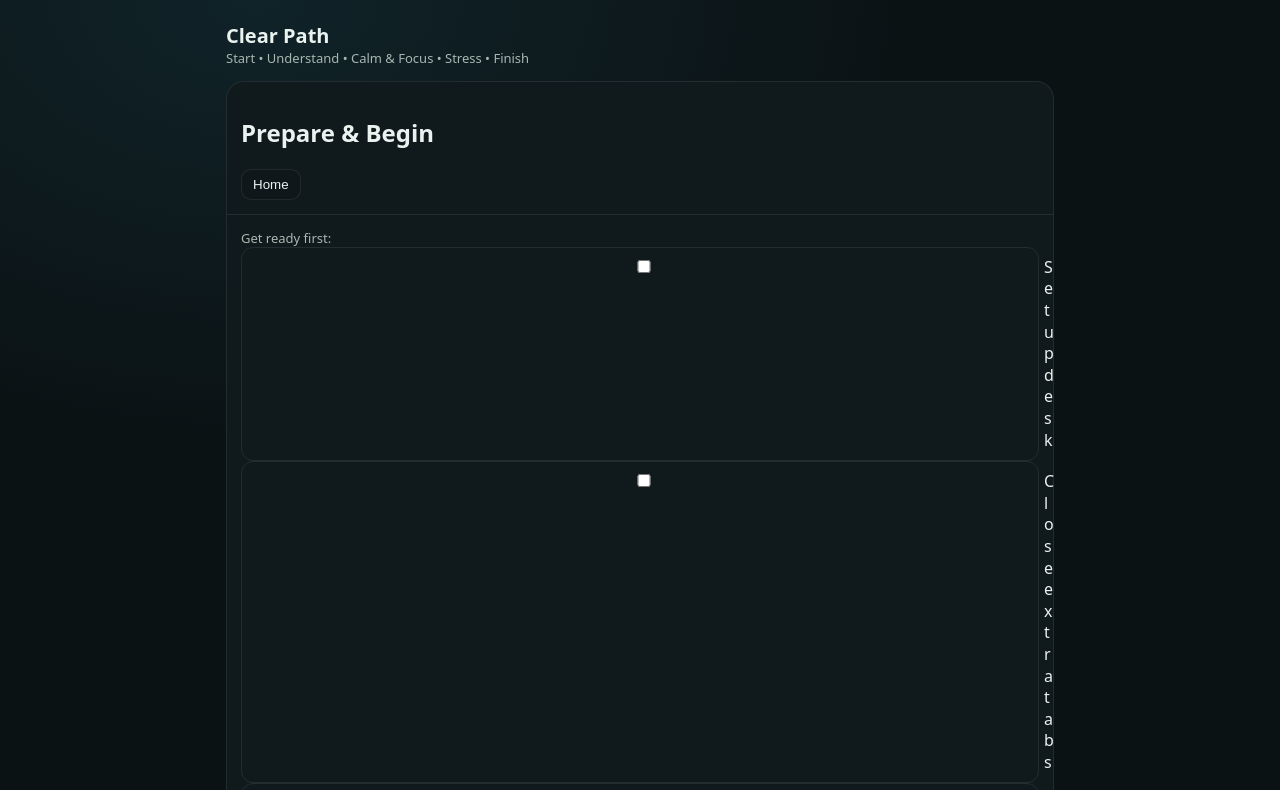
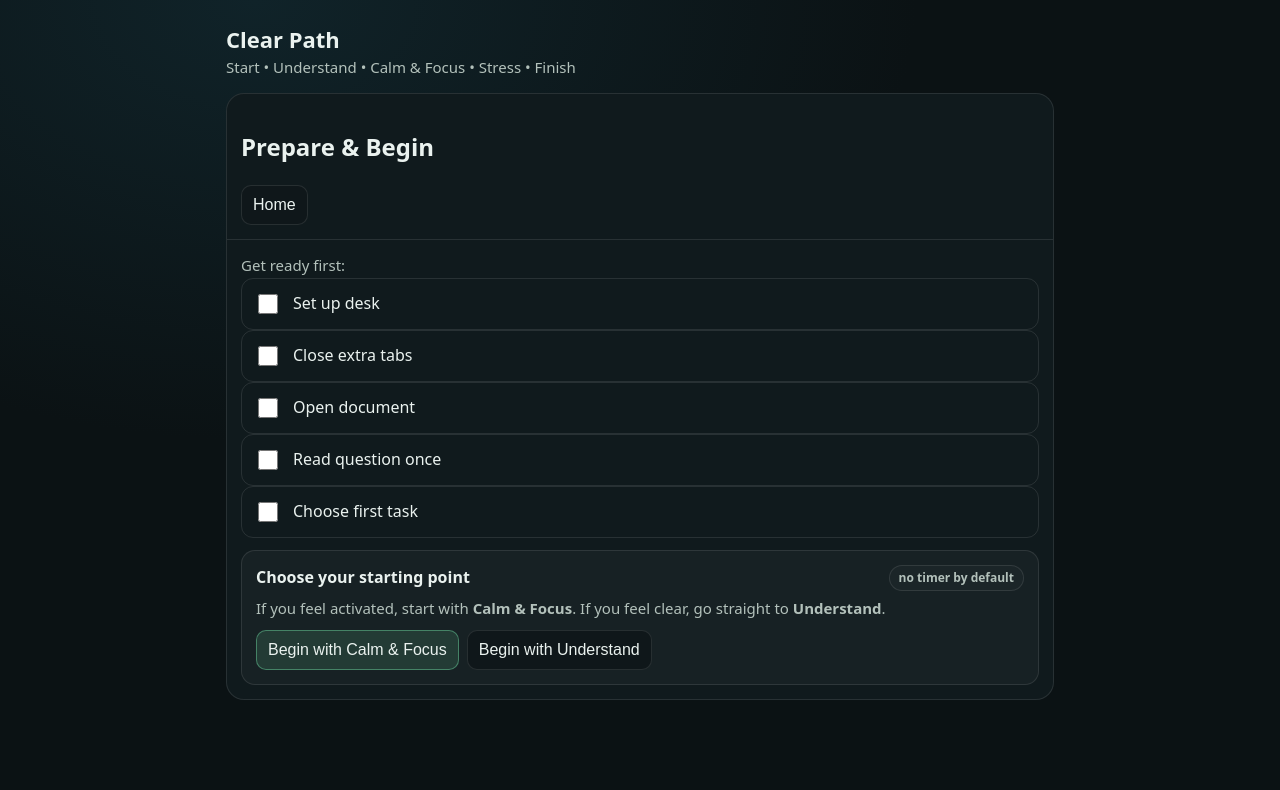
Before and after one commit to coherence-nikolai/clear-path, a plain HTML site: page index.html in a window 1280 px wide. Both pictures are taken after a click on the button "▶ Start". Shown: the top 790 px of the page. Drawn offline with Linux system fonts and the light colour scheme.

Commit message:
Update index.html

```diff
--- a/index.html
+++ b/index.html
@@ -3,13 +3,19 @@
 <head>
 <meta charset="utf-8"/>
 <meta name="viewport" content="width=device-width, initial-scale=1"/>
-<title>Clear Path V2.2</title>
+<title>Clear Path V2.3</title>
 <meta name="theme-color" content="#0b1214"/>
 <style>
 :root{
-  --bg:#0b1214;--fg:#eaf2ef;--mut:#a9b7b1;--acc:#78f0b1;
-  --card:#101a1d;--b:rgba(255,255,255,.08);--r:18px;
-  --soft:rgba(120,240,177,.10);
+  --bg:#0b1214;--fg:#eaf2ef;--mut:#b3c1bb;--acc:#78f0b1;
+  --card:#101a1d;--b:rgba(255,255,255,.10);--r:18px;
+  --soft:rgba(120,240,177,.12);
+  --fs-base:16px;      /* core reading size */
+  --fs-small:15px;     /* helper text still readable */
+  --fs-sub:15px;       /* nav/subtitle */
+  --fs-btn:17px;       /* button labels */
+  --lh:1.55;           /* line height for readability */
+  --pad:14px;          /* comfortable padding */
 }
 *{box-sizing:border-box}
 body{
@@ -18,33 +24,38 @@ body{
   background:radial-gradient(1200px 800px at 20% 0%,#102329 0%,var(--bg) 55%);
   color:var(--fg);
   min-height:100vh;
+  font-size:var(--fs-base);
+  line-height:var(--lh);
 }
-.wrap{max-width:860px;margin:auto;padding:22px 16px 44px}
-h1{margin:0;font-size:20px}
-.sub{color:var(--mut);font-size:13px}
+.wrap{max-width:860px;margin:auto;padding:22px 16px 52px}
+h1{margin:0;font-size:22px}
+.sub{color:var(--mut);font-size:var(--fs-sub)}
 .panel{
   background:var(--card);
   border:1px solid var(--b);
   border-radius:var(--r);
   margin-bottom:16px;
 }
-.head{padding:14px;border-bottom:1px solid var(--b)}
-.body{padding:14px}
+.head{padding:var(--pad);border-bottom:1px solid var(--b)}
+.body{padding:var(--pad)}
 .grid{display:grid;grid-template-columns:1fr;gap:10px}
 @media(min-width:720px){.grid{grid-template-columns:1fr 1fr}}
 .btnBig{
+  min-height:52px;
   padding:14px 14px;
   border-radius:14px;
   border:1px solid var(--b);
   background:#0f171a;
   color:var(--fg);
   cursor:pointer;
-  font-size:15px;
-  font-weight:650;
+  font-size:var(--fs-btn);
+  font-weight:700;
   text-align:center;
 }
 .btnBig:hover{border-color:var(--acc)}
 .btn{
+  font-size:16px;
+  min-height:40px;
   padding:7px 11px;
   border-radius:10px;
   border:1px solid var(--b);
@@ -55,7 +66,7 @@ h1{margin:0;font-size:20px}
 .primary{background:var(--soft);border-color:rgba(120,240,177,.40)}
 .danger{border-color:rgba(255,120,120,.35);background:rgba(255,120,120,.08)}
 .hidden{display:none}
-textarea,input,select{
+textarea, input:not([type="checkbox"]):not([type="radio"]), select{
   width:100%;
   padding:9px 10px;
   border-radius:12px;
@@ -63,28 +74,50 @@ textarea,input,select{
   background:#0f171a;
   color:var(--fg);
   outline:none;
+  font-size:17px;
+  min-height:44px;
+  line-height:1.4;
 }
-.small{font-size:12px;color:var(--mut);line-height:1.35}
+/* Ensure checkboxes don't inherit text input sizing */
+input[type="checkbox"]{
+  width:20px !important;
+  height:20px !important;
+  padding:0 !important;
+  border-radius:6px;
+  background:transparent !important;
+  border:1px solid rgba(255,255,255,.18);
+  accent-color: var(--acc);
+}
+
+
+.small{font-size:var(--fs-small);color:var(--mut);line-height:var(--lh)}
 hr{border:none;border-top:1px solid var(--b);margin:12px 0}
 
 .check{
   display:flex;
-  gap:10px;
+  gap:12px;
   align-items:flex-start;
-  padding:9px 11px;
+  padding:12px 12px;
   border:1px solid var(--b);
   border-radius:12px;
   width:100%;
   max-width:100%;
 }
 .check input{flex-shrink:0;margin-top:3px}
-.check span{flex:1;line-height:1.35;word-break:break-word}
+.check span{
+  flex:1;
+  min-width:0;
+  white-space:normal;
+  word-break:normal;
+  overflow-wrap:anywhere;
+  line-height:var(--lh);
+}
 
 .card{
   border:1px solid var(--b);
   border-radius:14px;
-  padding:12px 12px;
-  background:rgba(255,255,255,.02);
+  padding:14px 14px;
+  background:rgba(255,255,255,.03);
 }
 .cardTitle{
   display:flex;align-items:center;justify-content:space-between;
```
